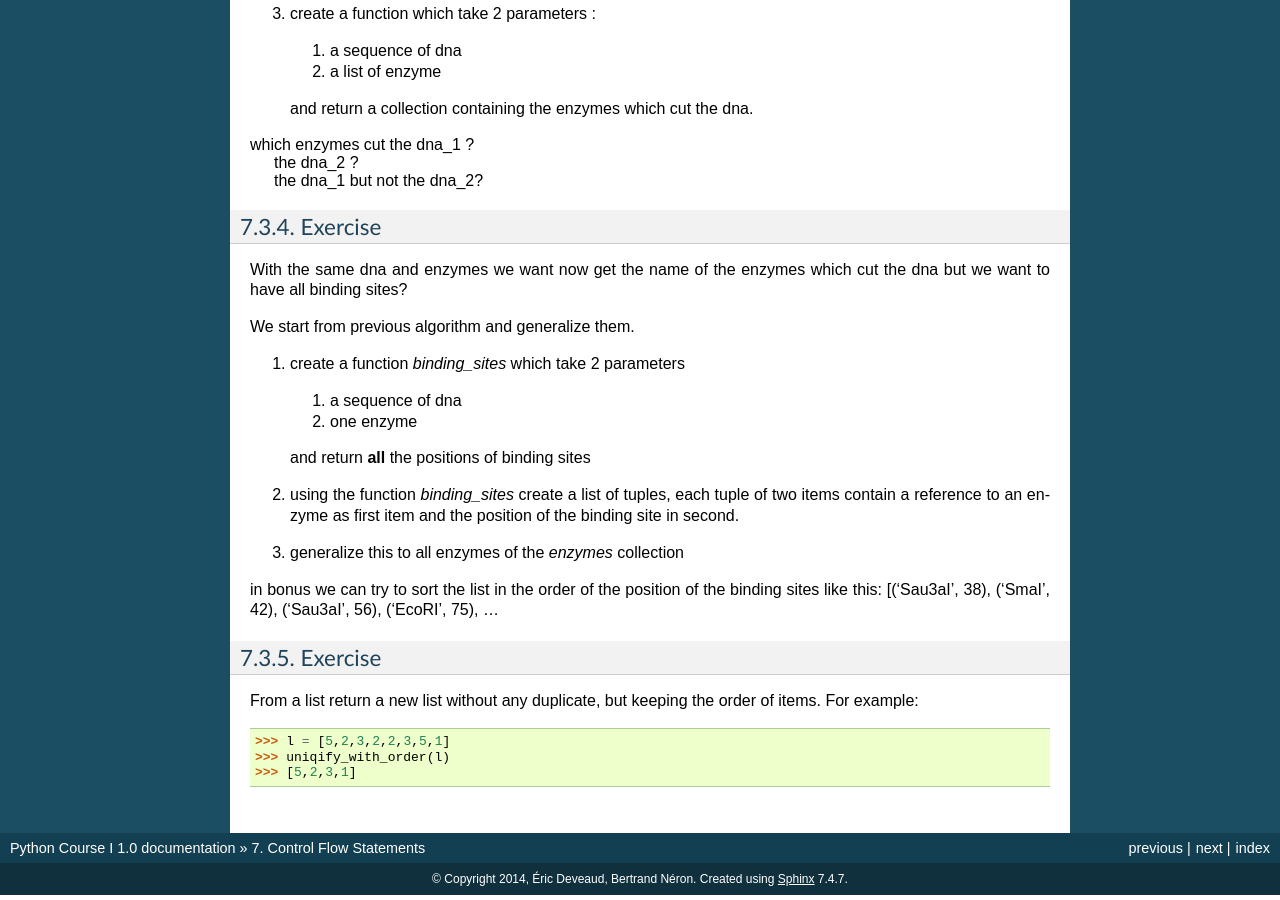
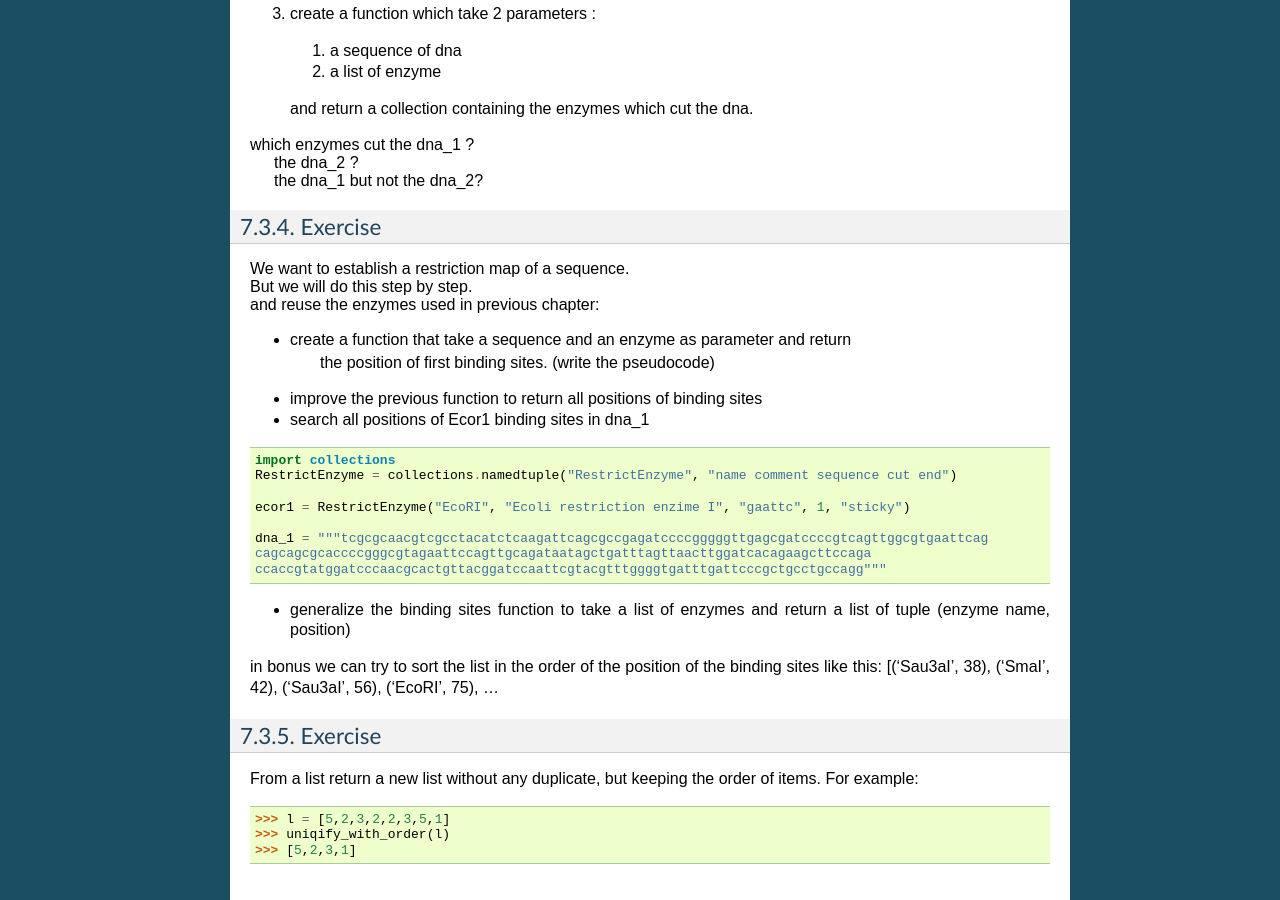
Before and after one commit to C3BI-pasteur-fr/python-course-1, a Sphinx documentation site: the page built from source/Control_Flow_Statements.rst, in a window 1280 px wide and 900 px high, scrolled down 11078 px. Built offline with Sphinx 7.4.7, drawn with Linux system fonts in a browser that asks for light colours.

Commit message:
modify exercise about restriction enzyme
to be simpler with step by step progression
adapt exercise to functions

```diff
--- a/source/Control_Flow_Statements.rst
+++ b/source/Control_Flow_Statements.rst
@@ -598,21 +598,31 @@ and the 2 dna fragments: ::
 Exercise
 --------
 
-With the same dna and enzymes we want now get the name of the enzymes which cut the dna but we want
-to have all binding sites?
+| We want to establish a restriction map of a sequence.
+| But we will do this step by step.
+| and reuse the enzymes used in previous chapter:
 
-We start from previous algorithm and generalize them.
+* create a function that take a sequence and an enzyme as parameter and return
+   the position of first binding sites.
+   (write the pseudocode)
 
-#. create a function *binding_sites* which take 2 parameters
+* improve the previous function to return all positions of binding sites
 
-   #. a sequence of dna
-   #. one enzyme
+* search all positions of Ecor1 binding sites in dna_1
 
-   and return **all** the positions of binding sites
+::
 
-#. using the function *binding_sites* create a list of tuples, each tuple of two items
-   contain a reference to an enzyme as first item and the position of the binding site in second.
-#. generalize this to all enzymes of the *enzymes* collection
+   import collections
+   RestrictEnzyme = collections.namedtuple("RestrictEnzyme", "name comment sequence cut end")
+
+   ecor1 = RestrictEnzyme("EcoRI", "Ecoli restriction enzime I", "gaattc", 1, "sticky")
+
+   dna_1 = """tcgcgcaacgtcgcctacatctcaagattcagcgccgagatccccgggggttgagcgatccccgtcagttggcgtgaattcag
+   cagcagcgcaccccgggcgtagaattccagttgcagataatagctgatttagttaacttggatcacagaagcttccaga
+   ccaccgtatggatcccaacgcactgttacggatccaattcgtacgtttggggtgatttgattcccgctgcctgccagg"""
+
+
+* generalize the binding sites function to take a list of enzymes and return a list of tuple (enzyme name, position)
 
 in bonus we can try to sort the list in the order of the position of the binding sites like this:
 [('Sau3aI', 38), ('SmaI', 42), ('Sau3aI', 56), ('EcoRI', 75), ...
```
